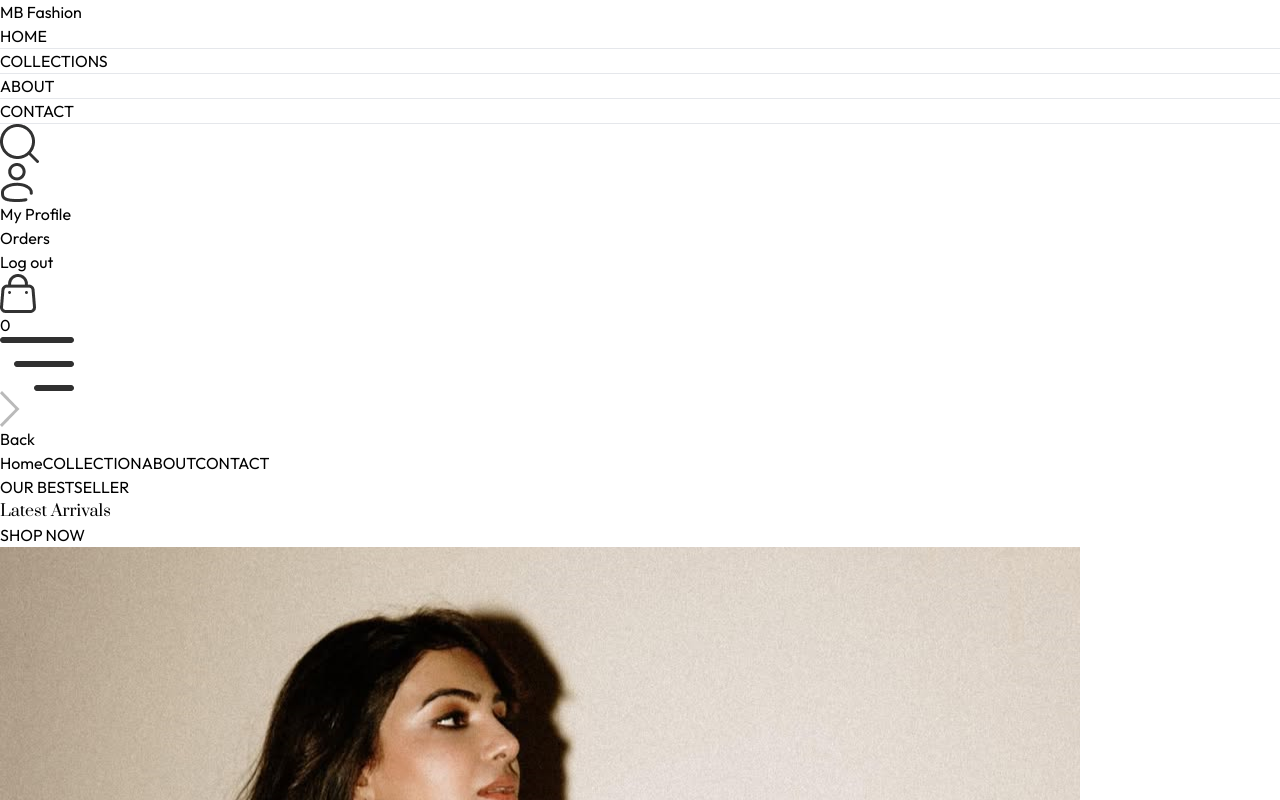
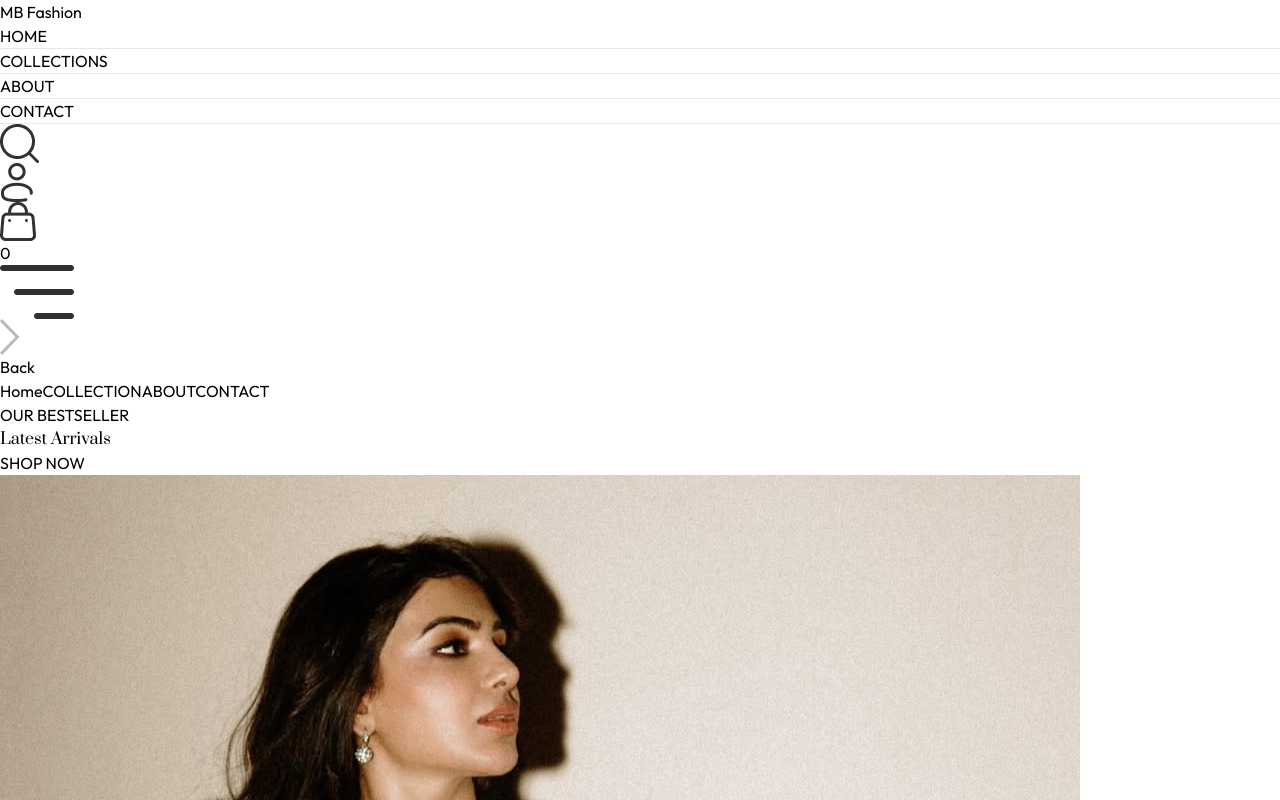
Before and after one commit to Mohan-Badiger/Online-Clothing-Store, a React (Vite) app in the folder frontend/: page / in a window 1280 px wide. Shown: the top 800 px of the page. Built offline with nearby package versions, Linux system fonts and the light colour scheme.

Commit message:
feat: implement frontend core features including collection filtering, search functionality, and product components

```diff
--- a/frontend/src/components/Footer.jsx
+++ b/frontend/src/components/Footer.jsx
@@ -6,7 +6,7 @@ const Footer = () => {
         <div>
             <div className='flex flex-col sm:grid grid-cols-[3fr_1fr_1fr] gap-14 my-10 mt-40 text-sm '>
                 <div>
-                <img src={assets.logo} className='mb-5 w-32' alt="" />
+                    <p className='text-2xl text-gray-600 mb-5'><span className='text-gray-900'>MB</span> Fashion</p>
                     <p className='w-full md:w-2/3 text-gray-600'>
                         Lorem ipsum dolor sit amet consectetur adipisicing elit. Provident maxime sequi deserunt beatae neque? Nesciunt quas cum ipsam asperiores rerum?
                     </p>
--- a/frontend/src/components/Navbar.jsx
+++ b/frontend/src/components/Navbar.jsx
@@ -1,4 +1,4 @@
-import React, { useContext, useState } from 'react'
+import { useContext, useState } from 'react'
 import { assets } from '../assets/assets'
 import { Link, NavLink, useNavigate } from 'react-router-dom'
 import { ShopContext } from '../context/ShopContext'
@@ -6,7 +6,7 @@ import { ShopContext } from '../context/ShopContext'
 const Navbar = () => {
 
   const [visible, setVisible] = useState(false)
-  const { setShowSearch, getCartCount } = useContext(ShopContext)
+  const { setShowSearch, getCartCount, token, logout } = useContext(ShopContext)
   const navigate = useNavigate()
 
   const handleSearchClick = () => {
@@ -62,16 +62,21 @@ const Navbar = () => {
         />
 
         <div className='group relative'>
-          <Link to='/login'>
-            <img className='w-5 cursor-pointer' src={assets.profile_icon} alt='' />
-          </Link>
-          <div className='group-hover:block hidden absolute dropdown-menu right-0 pt-4'>
-            <div className='flex flex-col gap-2 w-36 py-3 px-5 bg-slate-100 text-gray-500 rounded'>
-              <p className='cursor-pointer hover:text-black'>My Profile</p>
-              <p className='cursor-pointer hover:text-black'>Orders</p>
-              <p className='cursor-pointer hover:text-black'>Log out</p>
+          <img
+            onClick={() => token ? null : navigate('/login')}
+            className='w-5 cursor-pointer'
+            src={assets.profile_icon}
+            alt=''
+          />
+          {token && (
+            <div className='group-hover:block hidden absolute dropdown-menu right-0 pt-4'>
+              <div className='flex flex-col gap-2 w-36 py-3 px-5 bg-slate-100 text-gray-500 rounded'>
+                <p className='cursor-pointer hover:text-black'>My Profile</p>
+                <p onClick={() => navigate('/orders')} className='cursor-pointer hover:text-black'>Orders</p>
+                <p onClick={logout} className='cursor-pointer hover:text-black'>Log out</p>
+              </div>
             </div>
-          </div>
+          )}
         </div>
 
         <Link to='/cart' className='relative'>
@@ -93,7 +98,7 @@ const Navbar = () => {
       <div className={`absolute top-0 right-0 bottom-0 overflow-hidden bg-white transition-all ${visible ? 'w-full' : 'w-0'}`}>
         <div className='flex flex-col text-gray-600'>
           <div onClick={() => setVisible(false)} className='flex items-center gap-4 p-3 cursor-pointer'>
-            <img className='h-4 rotate-490' src={assets.dropdown_icon} alt='' />
+            <img className='h-4 rotate-180' src={assets.dropdown_icon} alt='' />
             <p>Back</p>
           </div>
           <NavLink onClick={() => setVisible(false)} className='py-2 pl-6 border' to='/'>Home</NavLink>
@@ -107,4 +112,4 @@ const Navbar = () => {
   )
 }
 
-export default Navbar
+export default Navbar;
```
Lines whose indentation alone changed are shown as unchanged.
